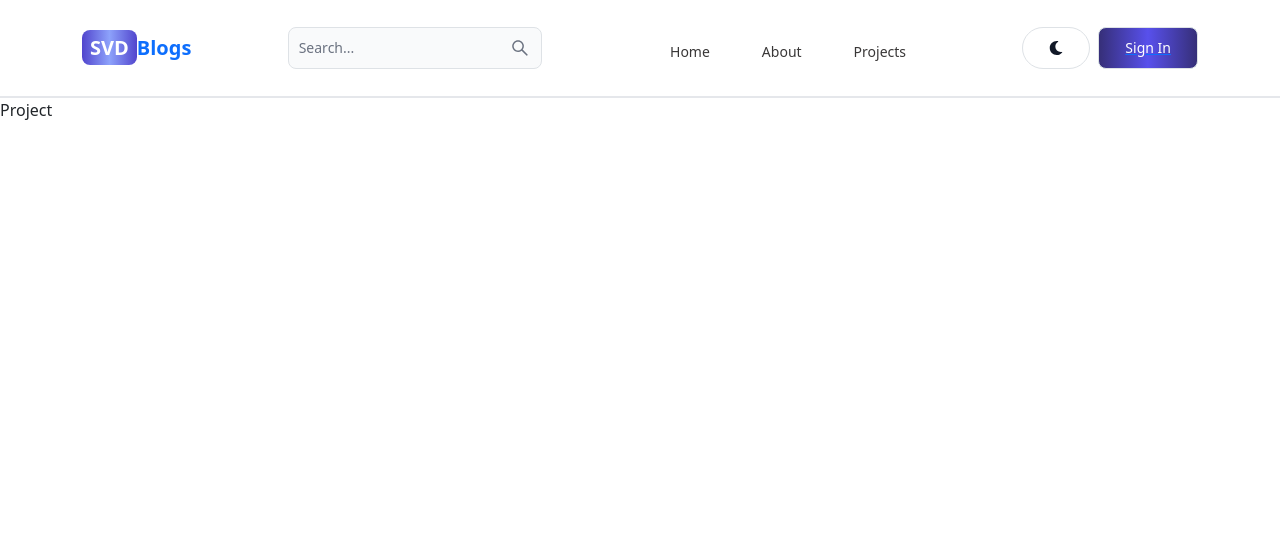
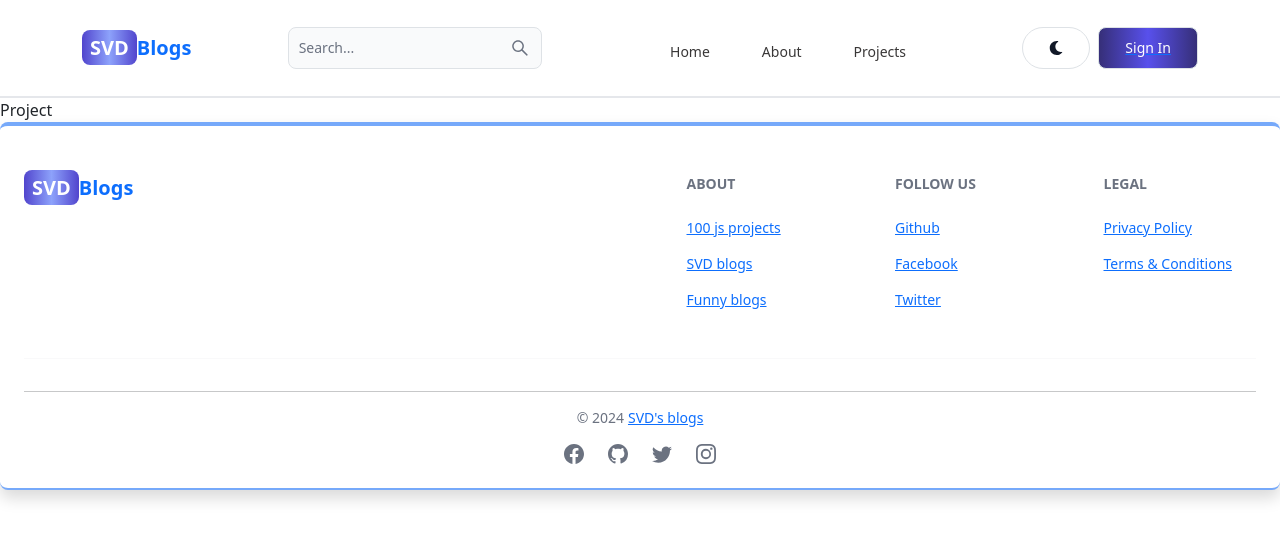
Before and after one commit to pasindud100/SVD-Blog-MERN-, a React (Vite) app in the folder front-end/: page /projects in a window 1280 px wide. Shown: the top 540 px of the page. Built offline with nearby package versions, Linux system fonts and the light colour scheme.

Commit message:
Create the footer component

```diff
--- a/front-end/src/App.jsx
+++ b/front-end/src/App.jsx
@@ -11,6 +11,8 @@ import Signup from "./Components/Pages/Signup";
 import Dashboard from "./Components/Pages/Dashboard";
 import Project from "./Components/Pages/Project";
 import Header from "./Components/OtherComponents/Header"
+import FooterSec from "./Components/OtherComponents/FooterSec";
+
 
 function App() {
   return (
@@ -24,6 +26,7 @@ function App() {
         <Route path="/dashboard" element={<Dashboard />} />
         <Route path="/projects" element={<Project />} />
       </Routes>
+  <FooterSec/>
     </Router>
   );
 }
--- a/front-end/src/Components/OtherComponents/Footer.jsx
+++ /dev/null
@@ -1,9 +0,0 @@
-import React from 'react'
-
-function Footer() {
-  return (
-    <div>Footer</div>
-  )
-}
-
-export default Footer
--- /dev/null
+++ b/front-end/src/Components/OtherComponents/FooterSec.jsx
@@ -0,0 +1,93 @@
+import { Footer } from "flowbite-react";
+import React from "react";
+import { Link } from "react-router-dom";
+import {BsFacebook, BsGithub, BsInstagram, BsTwitter} from "react-icons/bs";
+
+function FooterSec() {
+  return (
+    <Footer container className="border-t-4 border-b-2 border-blue-400">
+      <div className=" w-full max-w-7xl mx-auto ">
+        <div className="grid w-full justify-between sm:flex md:grid-cols-1">
+          <div className=" mt-4">
+            <Link
+              to="/"
+              className="self-center whitespace-nowrap text-lg sm:text-xl font-semibold dark:text-white no-underline"
+            >
+              <span className="px-2 py-1 bg-gradient-to-r from-indigo-700 via-indigo-400 to-indigo-700 rounded-lg text-white">
+                SVD
+              </span>
+              Blogs
+            </Link>
+          </div>
+          <div className="grid grid-cols-2 gap-8 mt-4 sm:grid-cols-3 sm:gap-6  ">
+            <div>
+              <Footer.Title title="About" className="pl-8"/>
+              <Footer.LinkGroup col>
+                <Footer.Link
+                  href="https://www.100jsprojects.com"
+                  target="_blank"
+                  rel="noopener noreferrer"
+                >
+                  100 js projects
+                </Footer.Link>
+                <Footer.Link
+                  href="https://www.react.com"
+                  target="_blank"
+                  rel="noopener noreferrer"
+                >
+                  SVD blogs
+                </Footer.Link>
+                <Footer.Link
+                  href="https://www.w3school.com"
+                  target="_blank"
+                  rel="noopener noreferrer"
+                >
+                  Funny blogs
+                </Footer.Link>
+              </Footer.LinkGroup>
+            </div>
+
+            <div>
+              <Footer.Title title="Follow us" className="pl-8"/>
+              <Footer.LinkGroup col>
+                <Footer.Link
+                  href="https://www.github.com/pasindud100"
+                  target="_blank"
+                  rel="noopener noreferrer"
+                >
+                  Github
+                </Footer.Link>
+                <Footer.Link href="#" target="_blank" rel="noopener noreferrer">
+                  Facebook
+                </Footer.Link>
+                <Footer.Link href="#" target="_blank" rel="noopener noreferrer">
+                  Twitter
+                </Footer.Link>
+              </Footer.LinkGroup>
+            </div>
+
+            <div>
+              <Footer.Title title="Legal" className="pl-8" />
+              <Footer.LinkGroup col className="text-black">
+                <Footer.Link href="#">Privacy Policy</Footer.Link>
+                <Footer.Link href="#">Terms &amp; Conditions</Footer.Link>
+              </Footer.LinkGroup>
+            </div>
+          </div>
+        </div>
+        <Footer.Divider/><hr/>
+        <div className=" justify-center text-center">
+            <Footer.Copyright href="#" by="SVD's blogs" year={new Date().getFullYear()}/>
+            <div className=" flex mt-3 sm:mt-5 gap-6 justify-center">
+                <Footer.Icon href="#" icon={BsFacebook} />
+                <Footer.Icon href="#" icon={BsGithub} />
+                <Footer.Icon href="#" icon={BsTwitter} />
+                <Footer.Icon href="#" icon={BsInstagram} />
+            </div>
+        </div>
+      </div>
+    </Footer>
+  );
+}
+
+export default FooterSec;
--- a/front-end/src/Components/Pages/About.jsx
+++ b/front-end/src/Components/Pages/About.jsx
@@ -2,7 +2,7 @@ import React from 'react'
 
 function About() {
   return (
-    <div>About</div>
+    <div className='min-h-40'>About</div>
   )
 }
 
```
Also changed, not shown: front-end/src/index.css (line endings or trailing spaces).
